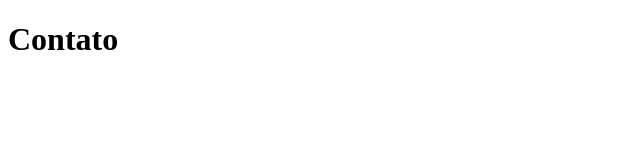
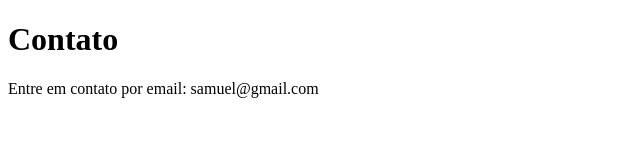
Before and after one commit to Marusbir/sistema-de-cadastro, a plain HTML site: page contato.html in a window 1280 px wide. Shown: the whole page, without its empty margins (0-640 px from the left). Drawn offline with Linux system fonts and the light colour scheme.

Commit message:
adicionando o email de contato

```diff
--- a/contato.html
+++ b/contato.html
@@ -7,5 +7,6 @@
 </head>
 <body>
     <h1>Contato</h1>
+    <p>Entre em contato por email: samuel@gmail.com</p>
 </body>
 </html>
```
